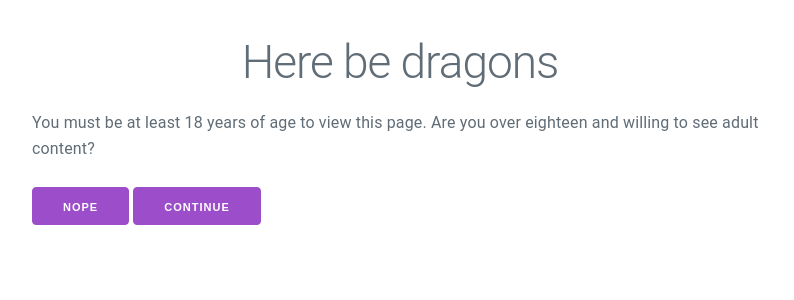
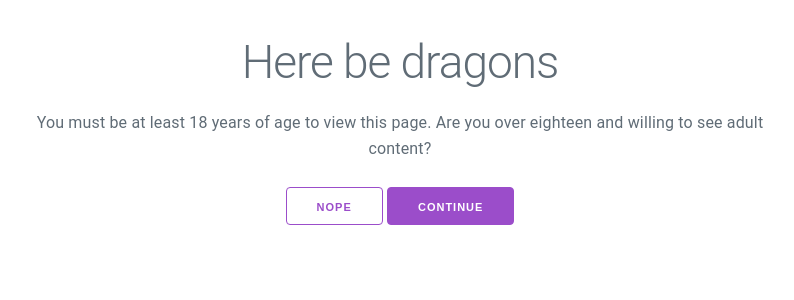
Before and after one commit to EmoteBot/EmoteCollector-website, a Python web app: template templates/confirm-18+.html in a window 1280 px wide. Shown: the top 300 px of the page, without its empty margins (240-1034 px from the left). Run offline with Jinja, Linux system fonts and the light colour scheme; the template is opened without the code that fills it: most values are stand-ins (such as "Sample title", 1, 10 or a date in 2020).

Commit message:
/confirm-18+: center everything

```diff
--- a/templates/confirm-18+.html
+++ b/templates/confirm-18+.html
@@ -1,11 +1,16 @@
 {% extends 'base.html' %}
 {% block title %}Here be dragons{% endblock %}
 {% block content %}
+<style>
+body {
+	width: 100%;
+	text-align: center;}
+</style>
 <form>
 <p>You must be at least 18 years of age to view this page.
 Are you over eighteen and willing to see adult content?</p>
 <input type=hidden name=next value="{{ target }}">
-<button name=confirm value=false type=submit>Nope</button>
+<button name=confirm value=false type=submit class=button-outline>Nope</button>
 <button name=confirm value=true  type=submit>Continue</button>
 </form>
 {% endblock %}
```
